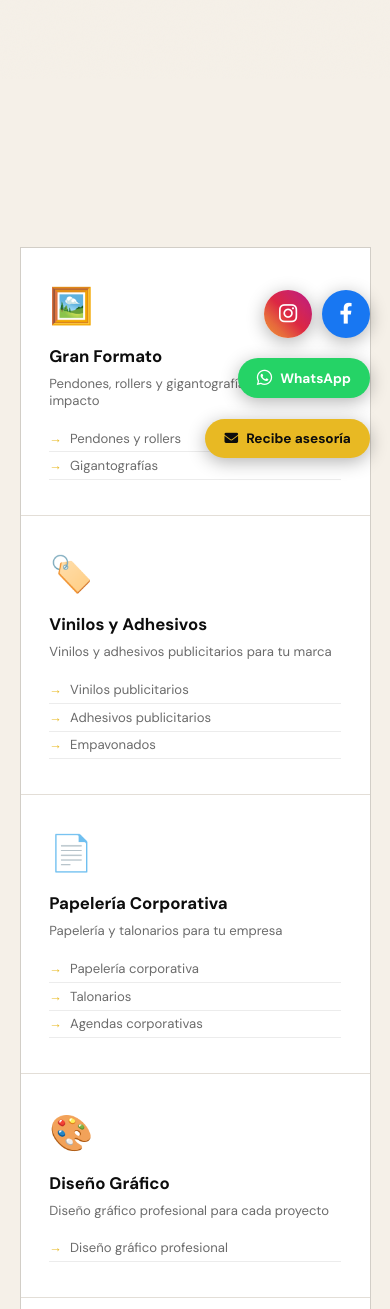
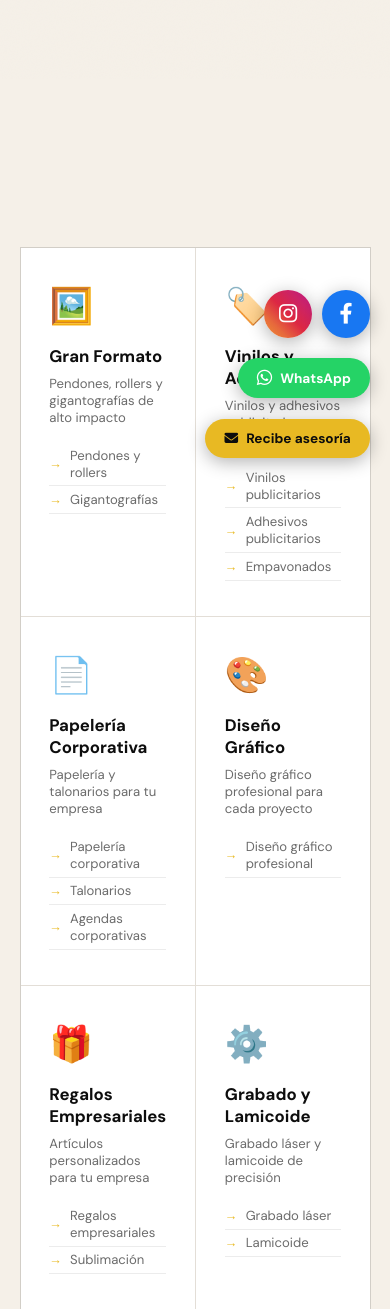
Before and after one commit to Eduardo3090/megadise-os, a Flask app: page /servicios in a window 390 px wide. Shown: the part 356-1665 px from the top of the page. Run offline with Flask 3, Linux system fonts and the light colour scheme.

Commit message:
Change servicios-grid to use 2 columns

```diff
--- a/megadisenos/static/style.css
+++ b/megadisenos/static/style.css
@@ -242,7 +242,7 @@ section { padding: 7rem 5vw; }
 
 .servicios-grid {
   display: grid;
-  grid-template-columns: repeat(auto-fit, minmax(260px, 1fr));
+  grid-template-columns: repeat(2, 1fr);
   gap: 1px;
   margin-top: 3.5rem;
   background: rgba(13,13,13,.08);
@@ -493,6 +493,7 @@ footer p { font-size: .82rem; line-height: 1.7; }
     background: var(--paper); flex-direction: column; align-items: center;
     padding: 1.5rem; gap: 1.2rem;
     box-shadow: 0 4px 16px rgba(0,0,0,.1);
+  .servicios-grid { grid-template-columns: 1fr; }
   }
   .nav-links.open { display: flex; }
   nav { flex-wrap: wrap; }
```
